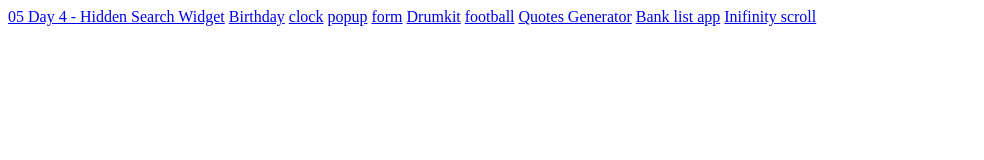
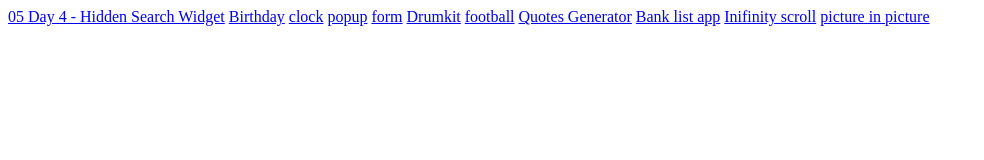
Before and after one commit to ImalKesara/Javascript-MiniProjects, a plain HTML site: page index.html in a window 1280 px wide. Shown: the whole page, without its empty margins (0-984 px from the left). Drawn offline with Linux system fonts and the light colour scheme.

Commit message:
added picutre in picutre project link

```diff
--- a/index.html
+++ b/index.html
@@ -20,6 +20,7 @@
     <a href="Quotes Generator/index.html">Quotes Generator</a>
     <a href="Bank list app/index.html">Bank list app</a>
     <a href="infinity scroll/index.html">Inifinity scroll</a>
+    <a href="picture in picture/index.html">picture in picture</a>
     <!-- <a href="booking system pratice/index.html">booking</a> -->
   </body>
 </html>
```
